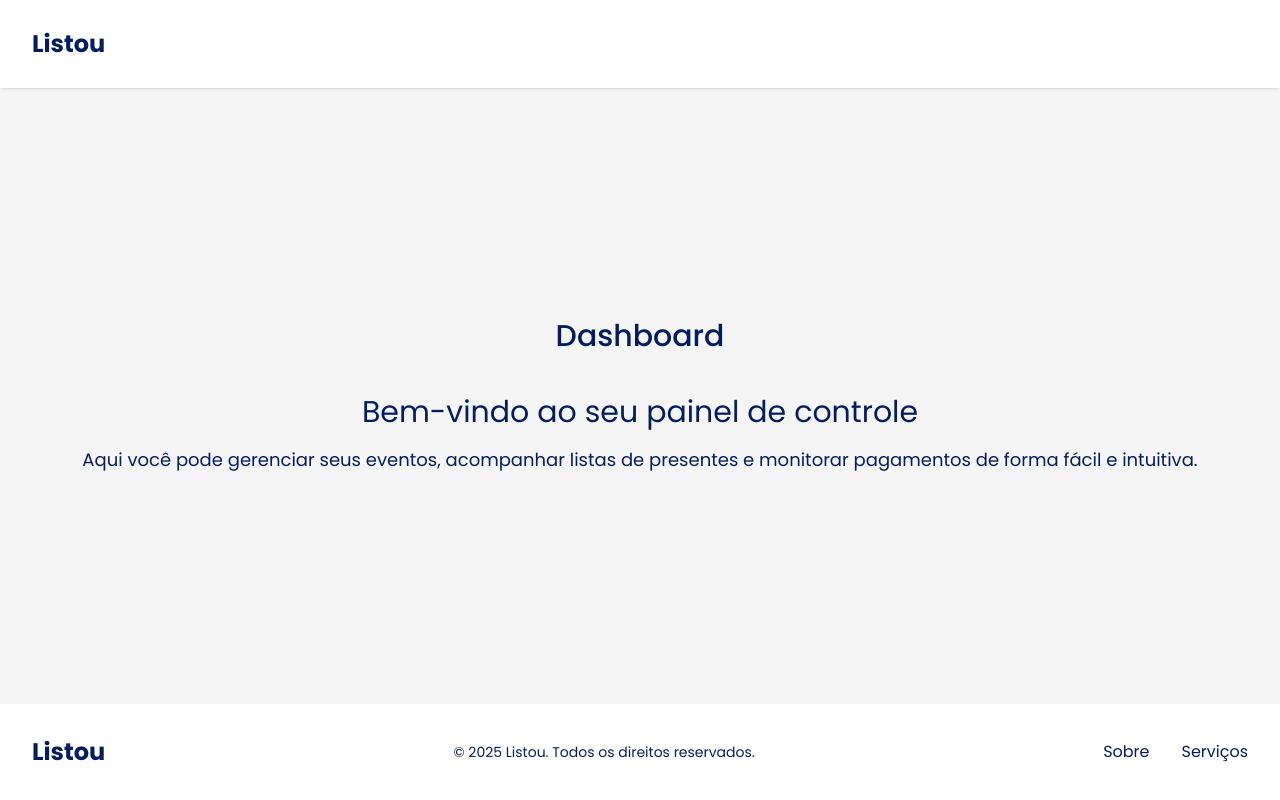
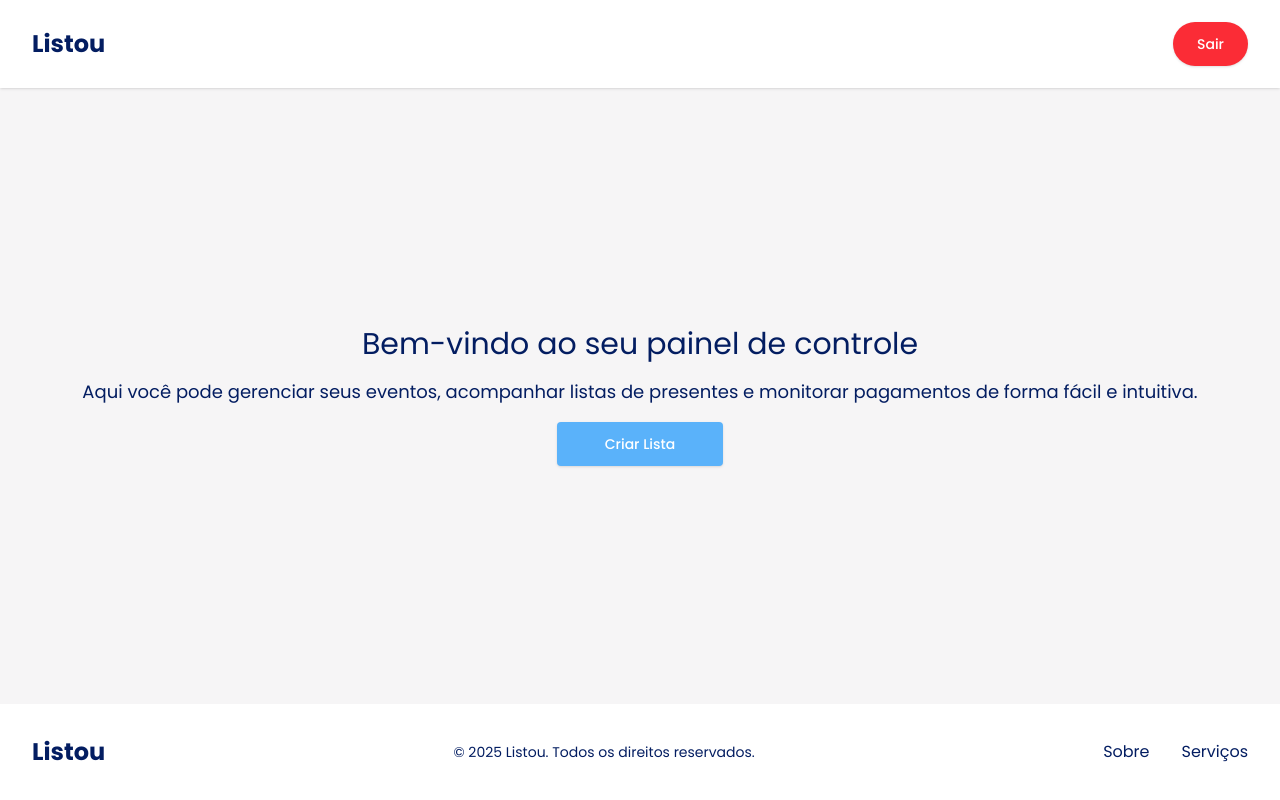
Before and after one commit to StanleyFerreiraC/listas_presentes_web, a React (Vite) app: page /listas_presentes_web/dashboard in a window 1280 px wide. Built offline with nearby package versions, Linux system fonts and the light colour scheme; sample sign-in values are in the browser's storage.

Commit message:
Implementando Context para simular uma altenticação

```diff
--- a/src/components/Navbar.tsx
+++ b/src/components/Navbar.tsx
@@ -5,6 +5,7 @@ import {
 } from "@headlessui/react";
 
 import { Link, useLocation } from "react-router-dom";
+import { useAuth } from "../context/AuthContext";
 
 const navigation = [
   { name: "Dashboard", href: "#", current: true },
@@ -19,8 +20,9 @@ function classNames(...classes: (string | boolean | undefined)[]): string {
 
 export default function Navbar() {
   const location = useLocation();
+  const { isAuthenticated, logout } = useAuth(); // Usando o hook global
   const isLoginPage = location.pathname === "/login";
-  const isAuthenticated = location.pathname === "/dashboard";
+  const isDashboardPage = location.pathname === "/dashboard";
 
   return (
     <Disclosure
@@ -81,7 +83,7 @@ export default function Navbar() {
               </div>
             </div>
           </div>
-          {!isAuthenticated && (
+          {!isAuthenticated ? (
             <div
               className={classNames(
                 "absolute inset-y-0 right-0 flex items-center pr-2 sm:static sm:inset-auto sm:ml-6 sm:pr-0 ",
@@ -100,6 +102,16 @@ export default function Navbar() {
               >
                 Criar conta
               </Link>
+            </div>
+          ) : (
+            // Botão de Logout quando autenticado
+            <div className="absolute inset-y-0 right-0 flex items-center pr-2 sm:static sm:inset-auto sm:ml-6 sm:pr-0">
+              <button
+                onClick={logout}
+                className="rounded-3xl bg-red-500 px-6 py-3 text-sm font-medium text-white shadow hover:bg-red-600 active:bg-red-700"
+              >
+                Sair
+              </button>
             </div>
           )}
         </div>
--- /dev/null
+++ b/src/components/PrimeiroAcesso.tsx
@@ -0,0 +1,18 @@
+import Button from "./Button";
+
+export default function PrimeiroAcesso() {
+  return (
+    <div className=" flex flex-col justify-center items-center">
+      <h3 className="mx-auto lg:mx-0 text-3xl text-secundary-300 text-center">
+        Bem-vindo ao seu painel de controle
+      </h3>
+      <p className="mt-4 mx-auto lg:mx-0 sm:text-lg text-secundary-300 text-center">
+        Aqui você pode gerenciar seus eventos, acompanhar listas de presentes e
+        monitorar pagamentos de forma fácil e intuitiva.
+      </p>
+      <div className="mt-4">
+        <Button text="Criar Lista" style={1} href="/criar-lista" />
+      </div>
+    </div>
+  );
+}
--- /dev/null
+++ b/src/components/ProtectedRoute.tsx
@@ -0,0 +1,9 @@
+import { Navigate, Outlet } from "react-router-dom";
+import { useAuth } from "../context/AuthContext";
+
+export function ProtectedRoute() {
+  const { isAuthenticated } = useAuth();
+
+  // Se estiver autenticado, renderiza o conteúdo da rota (Outlet). Senão, redireciona para /login.
+  return isAuthenticated ? <Outlet /> : <Navigate to="/login" replace />;
+}
--- /dev/null
+++ b/src/components/RootRedirect.tsx
@@ -0,0 +1,9 @@
+import { Navigate } from "react-router-dom";
+import { useAuth } from "../context/AuthContext";
+
+export function RootRedirect() {
+  const { isAuthenticated } = useAuth();
+
+  // Se estiver autenticado, vai para /dashboard. Senão, para /home
+  return <Navigate to={isAuthenticated ? "/dashboard" : "/"} replace />;
+}
--- /dev/null
+++ b/src/context/AuthContext.tsx
@@ -0,0 +1,43 @@
+import {
+  createContext,
+  useState,
+  useContext,
+  useEffect,
+  type ReactNode,
+} from "react";
+
+interface AuthContextType {
+  isAuthenticated: boolean;
+  login: () => void;
+  logout: () => void;
+}
+
+const AuthContext = createContext<AuthContextType | null>(null);
+
+export const AuthProvider = ({ children }: { children: ReactNode }) => {
+  // Usamos localStorage para persistir o estado de login entre reloads da página
+  const [isAuthenticated, setIsAuthenticated] = useState<boolean>(() => {
+    return localStorage.getItem("isAuthenticated") === "true";
+  });
+
+  useEffect(() => {
+    localStorage.setItem("isAuthenticated", String(isAuthenticated));
+  }, [isAuthenticated]);
+
+  const login = () => setIsAuthenticated(true);
+  const logout = () => setIsAuthenticated(false);
+
+  return (
+    <AuthContext.Provider value={{ isAuthenticated, login, logout }}>
+      {children}
+    </AuthContext.Provider>
+  );
+};
+
+export const useAuth = () => {
+  const context = useContext(AuthContext);
+  if (!context) {
+    throw new Error("useAuth must be used within an AuthProvider");
+  }
+  return context;
+};
--- a/src/main.tsx
+++ b/src/main.tsx
@@ -1,22 +1,41 @@
 import React from "react";
 import ReactDOM from "react-dom/client";
 import "./index.css";
-import { createBrowserRouter, RouterProvider } from "react-router-dom";
+import { createBrowserRouter, Navigate, RouterProvider } from "react-router-dom";
 import Home from "./pages/Home";
 import Login from "./pages/Login";
 import SingUp from "./pages/SingUp";
 import Layout from "./components/Layout";
 import Dashboard from "./pages/Dashboard";
+import { CriarLista } from "./pages/CriarLista";
+import { ProtectedRoute } from "./components/ProtectedRoute";
+import { AuthProvider, useAuth } from "./context/AuthContext";
+
+const RootRedirect = () => {
+  const { isAuthenticated } = useAuth();
+  return <Navigate to={isAuthenticated ? "/dashboard" : "/home"} replace />;
+};
 
 const router = createBrowserRouter(
   [
     {
-      element: <Layout />,
+      path: "/",
+      element: <RootRedirect />,
+    },
+    {
+      element: <Layout />, // Layout com Navbar e Footer
       children: [
-        { path: "/", element: <Home /> },
+        { path: "/home", element: <Home /> },
         { path: "/login", element: <Login /> },
         { path: "/SingUp", element: <SingUp /> },
-        { path: "/dashboard", element: <Dashboard /> },
+        // Rotas Protegidas
+        {
+          element: <ProtectedRoute />,
+          children: [
+            { path: "/dashboard", element: <Dashboard /> },
+            { path: "/criar-lista", element: <CriarLista /> },
+          ],
+        },
       ],
     },
   ],
@@ -25,6 +44,8 @@ const router = createBrowserRouter(
 
 ReactDOM.createRoot(document.getElementById("root")!).render(
   <React.StrictMode>
-    <RouterProvider router={router} />
+    <AuthProvider>
+      <RouterProvider router={router} />
+    </AuthProvider>
   </React.StrictMode>
 );
--- /dev/null
+++ b/src/pages/CriarLista.tsx
@@ -0,0 +1,9 @@
+
+
+export function CriarLista() {
+  return (
+    <div>
+
+    </div>
+  );
+};
--- a/src/pages/Dashboard.tsx
+++ b/src/pages/Dashboard.tsx
@@ -1,16 +1,9 @@
+import PrimeiroAcesso from "../components/PrimeiroAcesso";
+
 export default function Dashboard() {
   return (
     <div className="flex-grow bg-primary-200 px-4 py-10 sm:px-6 lg:px-8 flex flex-col justify-center items-center">
-      <h2 className="text-2xl font-medium text-center text-secundary-300 sm:text-3xl mb-10 ">
-        Dashboard
-      </h2>
-      <h3 className="mx-auto lg:mx-0 text-3xl text-secundary-300 text-center">
-        Bem-vindo ao seu painel de controle
-      </h3>
-      <p className="mt-4 mx-auto lg:mx-0 sm:text-lg text-secundary-300 text-center">
-        Aqui você pode gerenciar seus eventos, acompanhar listas de presentes e
-        monitorar pagamentos de forma fácil e intuitiva.
-      </p>
+      <PrimeiroAcesso />
     </div>
   );
 }
--- a/src/pages/Login.tsx
+++ b/src/pages/Login.tsx
@@ -1,4 +1,6 @@
 import { Link } from "react-router-dom";
+import { useAuth } from "../context/AuthContext";
+import { useNavigate } from "react-router-dom";
 
 function Login() {
   return (
@@ -53,6 +55,12 @@ function Login() {
                   />
                 </div>
               </form>
+
+              {/* Botão de Mock para Login */}
+              <div className="my-4">
+                <MockLoginButton />
+              </div>
+
               <p className="mb-6 text-base text-secondary-color">
                 Connect With
               </p>
@@ -134,3 +142,20 @@ function Login() {
 }
 
 export default Login;
+
+// Componente auxiliar para não poluir o principal
+function MockLoginButton() {
+  const { login } = useAuth();
+  const navigate = useNavigate();
+
+  const handleMockLogin = () => {
+    login(); // Chama a função de login do nosso contexto
+    navigate("/dashboard"); // Redireciona para o dashboard após o login
+  };
+
+  return (
+    <button onClick={handleMockLogin} className="w-full cursor-pointer rounded-md bg-green-500 px-5 py-3 text-base font-medium text-white transition hover:bg-opacity-90">
+      (Mock) Entrar como Teste
+    </button>
+  );
+}
```
